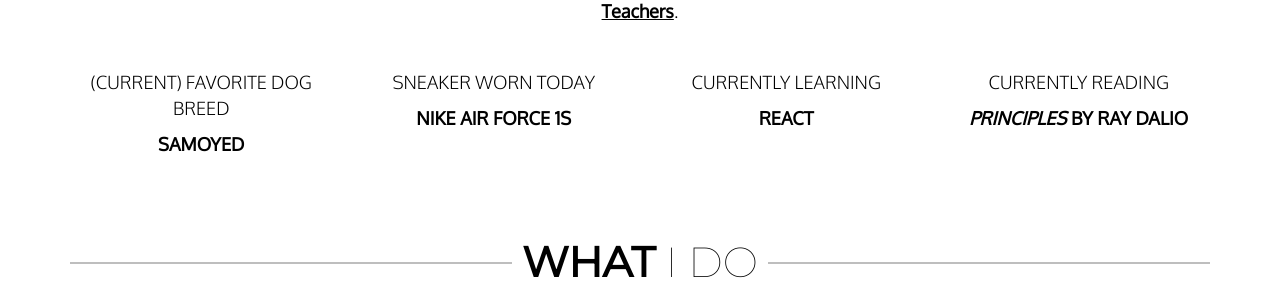
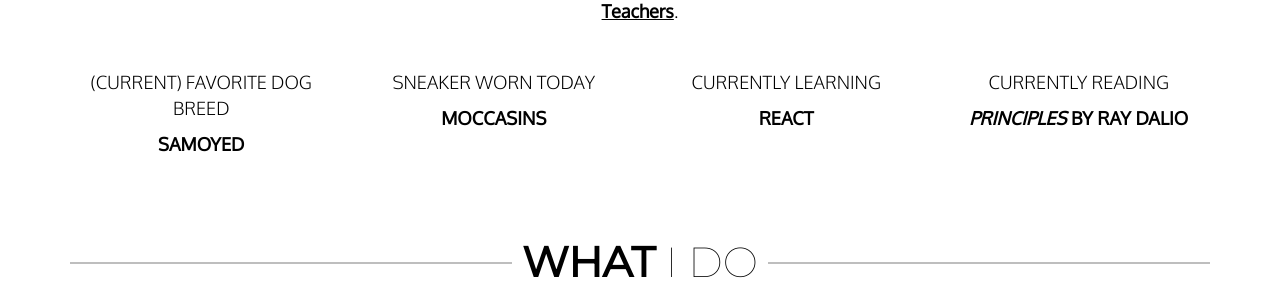
Before and after one commit to haanmiba/haanmiba.github.io, a Jekyll site: the page built from index.md, in a window 1280 px wide and 900 px high, scrolled down 1204 px. Shown: the part 154-454 px from the top of the window. Built offline with Jekyll 4.4.1, drawn with Linux system fonts in a browser that asks for light colours; nearby versions of some CDN libraries.

Commit message:
Updated sneaker

```diff
--- a/_data/about.yml
+++ b/_data/about.yml
@@ -8,7 +8,7 @@ currently:
   - action: "preparing for my summer software engineering internship at"
     subject: "Teachers Pay Teachers"
 dog: "Samoyed"
-sneaker: "Nike Air Force 1s"
+sneaker: "Moccasins"
 learning: "React"
 reading:
   book: "Principles"
```
